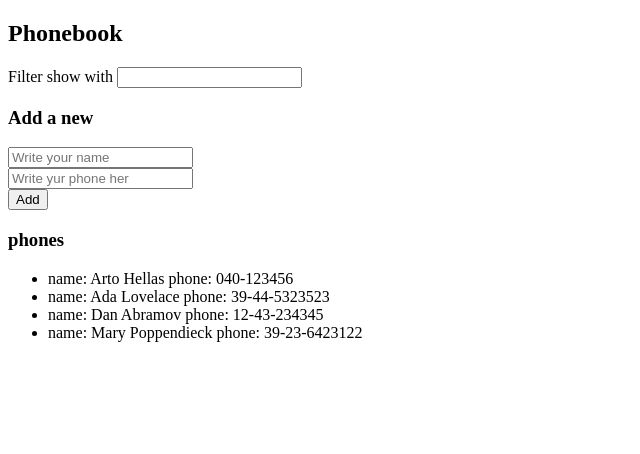
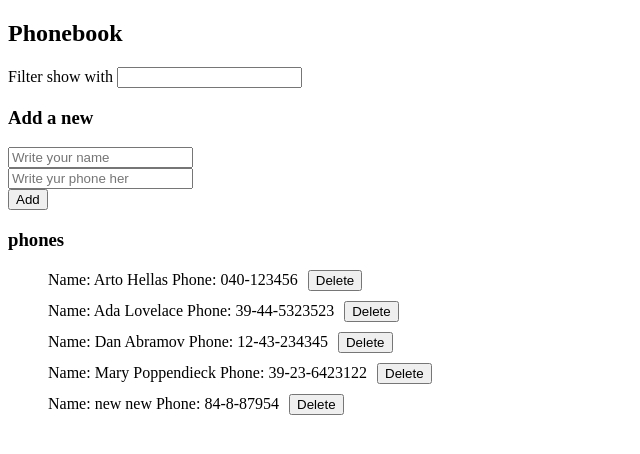
Before and after one commit to danielnegrete3/Full-Stak-Course, a React (Vite) app in the folder part2/phoneBook/: page / in a window 1280 px wide. Shown: the top 454 px of the page, without its empty margins (0-640 px from the left). Built offline with nearby package versions, Linux system fonts and the light colour scheme; data requests are answered from the project's data file.

Commit message:
exercises 2.12 to 2.15

```diff
--- a/part2/phoneBook/db.json
+++ b/part2/phoneBook/db.json
@@ -1,24 +1,29 @@
 {
-    "persons":[
+  "persons": [
     {
       "name": "Arto Hellas",
       "number": "040-123456",
-        "id": 1
+      "id": "1"
     },
     {
       "name": "Ada Lovelace",
       "number": "39-44-5323523",
-        "id": 2
+      "id": "2"
     },
     {
       "name": "Dan Abramov",
       "number": "12-43-234345",
-        "id": 3
+      "id": "3"
     },
     {
       "name": "Mary Poppendieck",
       "number": "39-23-6423122",
-        "id": 4
+      "id": "4"
+    },
+    {
+      "id": "3b09",
+      "name": "new new",
+      "number": "84-8-87954"
     }
   ]
 }
--- a/part2/phoneBook/src/App.jsx
+++ b/part2/phoneBook/src/App.jsx
@@ -1,21 +1,22 @@
 import { useState, useEffect } from 'react'
-import axios from 'axios';
 import Filter from './components/Filter';
 import Form from './components/Form';
 import Persons from './components/Persons';
+import servicePersons from './services/servicePersons';
 
 function App() {
   const [persons, setPersons] = useState([]);
   const [newName, setNewName] = useState("");
   const [newPhone, setNewPhone] = useState("")
   const [filter, setFilter] = useState("");
+  const {getAll, create, update,deletePerson} = servicePersons;
 
   useEffect(() => {
-    axios
-      .get('http://localhost:3001/persons')
-      .then(response => {
-        setPersons(response.data);
-      })
+    getAll().then(initialPersons => {
+      setPersons(initialPersons);
+    }).catch(error => {
+      alert(`Fail to fetch data: ${error}`);
+    });
   }, []);
 
 
@@ -38,19 +39,49 @@ function App() {
       return;
     }
 
-    if (persons.some(person => person.name === newName)) {
-      alert(`${newName} is already added to phonebook`);
-      return;
+    const alreadyExist = persons.find(person => person.name === newName);
+    console.log(alreadyExist);
+
+    if (alreadyExist) {
+      const confirmUpdate = window.confirm(`${newName} is already added to phonebook, replace the old number with a new one?`);
+      if (confirmUpdate) {
+        const updatedPerson = { ...alreadyExist, number: newPhone };
+        update(alreadyExist.id, updatedPerson)
+        .then(returnedPerson => {
+          setPersons(persons.map(person => person.id !== alreadyExist.id ? person : returnedPerson));
+        })
+        .catch(error => {
+          alert(`Fail to update: ${error}`);
+        });
+      }
+    }else{
+      const personObject = {
+        name: newName,
+        number: newPhone,
+      };
+
+      create(personObject).then(returnedPerson => {
+        setPersons(persons.concat(returnedPerson));
+      }).catch(error => {
+        alert(`Fail to add : ${error}`);
+      });
     }
 
-    const personObject = {
-      name: newName,
-      number: newPhone,
-      id: persons.length + 1
-    }
-    setPersons(persons.concat(personObject));
     setNewName("");
     setNewPhone("");
+  }
+
+  const handleDeletePerson = (id) => {
+    const confirmDelete = window.confirm(`Delete ${persons.find(person => person.id === id).name}`);
+    if (confirmDelete) {
+      deletePerson(id)
+      .then(() => {
+        setPersons(persons.filter(person => person.id !== id));
+      })
+      .catch(error => {
+        alert(`Fail to delete: ${error}`);
+      });
+    }
   }
 
   const personsToShow = persons.filter(person => person.name.toLowerCase().includes(filter.toLowerCase()));
@@ -62,9 +93,9 @@ function App() {
       <h3>Add a new</h3>
         <Form onSubmit={addPerson} newName={newName} handleNewName={handleNewName} newPhone={newPhone} handleNewPhone={handleNewPhone} />
       <h3>phones</h3>
-        <Persons persons={personsToShow} />
+        <Persons persons={personsToShow} deletePerson={handleDeletePerson} />
     </>
   )
 }
 
-export default App
+export default App;
--- /dev/null
+++ b/part2/phoneBook/src/components/Person.jsx
@@ -0,0 +1,11 @@
+
+const Person = ({ person, deletePerson }) => {
+    return (
+        <li style={{display:'flex', justifyContent:'start', alignItems:'center', gap:'10px', marginBottom:'10px'}}>
+            Name: {person.name} Phone: {person.number}
+            <button onClick={() => deletePerson(person.id)}>Delete</button>
+        </li>
+    )
+}
+
+export default Person;
--- a/part2/phoneBook/src/components/Persons.jsx
+++ b/part2/phoneBook/src/components/Persons.jsx
@@ -1,10 +1,10 @@
+import Person from "./Person";
 
-const Persons = ({persons}) => {
-
+const Persons = ({persons, deletePerson}) => {
     return(
         <ul>
             {persons.map(person => (
-                <li key={person.id}>name: {person.name} phone: {person.number}</li>
+                <Person key={person.id} deletePerson={deletePerson} person={person}/>
             ))}
         </ul>
     )
--- /dev/null
+++ b/part2/phoneBook/src/services/servicePersons.js
@@ -0,0 +1,23 @@
+import axios from "axios";
+
+const baseUrl = "http://localhost:3001/persons";
+
+const getAll = () => {
+  return axios.get(baseUrl).then(response => response.data);
+}
+
+const create = (newPerson) => {
+    return axios.post(baseUrl, newPerson).then(response => response.data);
+}
+
+const update = (id, newPerson) => {
+    return axios.put(`${baseUrl}/${id}`, newPerson).then(response => response.data);
+}
+
+const deletePerson = (id) => {
+    return axios.delete(`${baseUrl}/${id}`);
+}
+
+const servicePersons = { getAll, create, update, deletePerson };
+
+export default servicePersons;
```
Also changed, not shown: part2/phoneBook/src/components/PersonExperimental.jsx (added, +51 -0 lines). Lines whose indentation alone changed are shown as unchanged.
